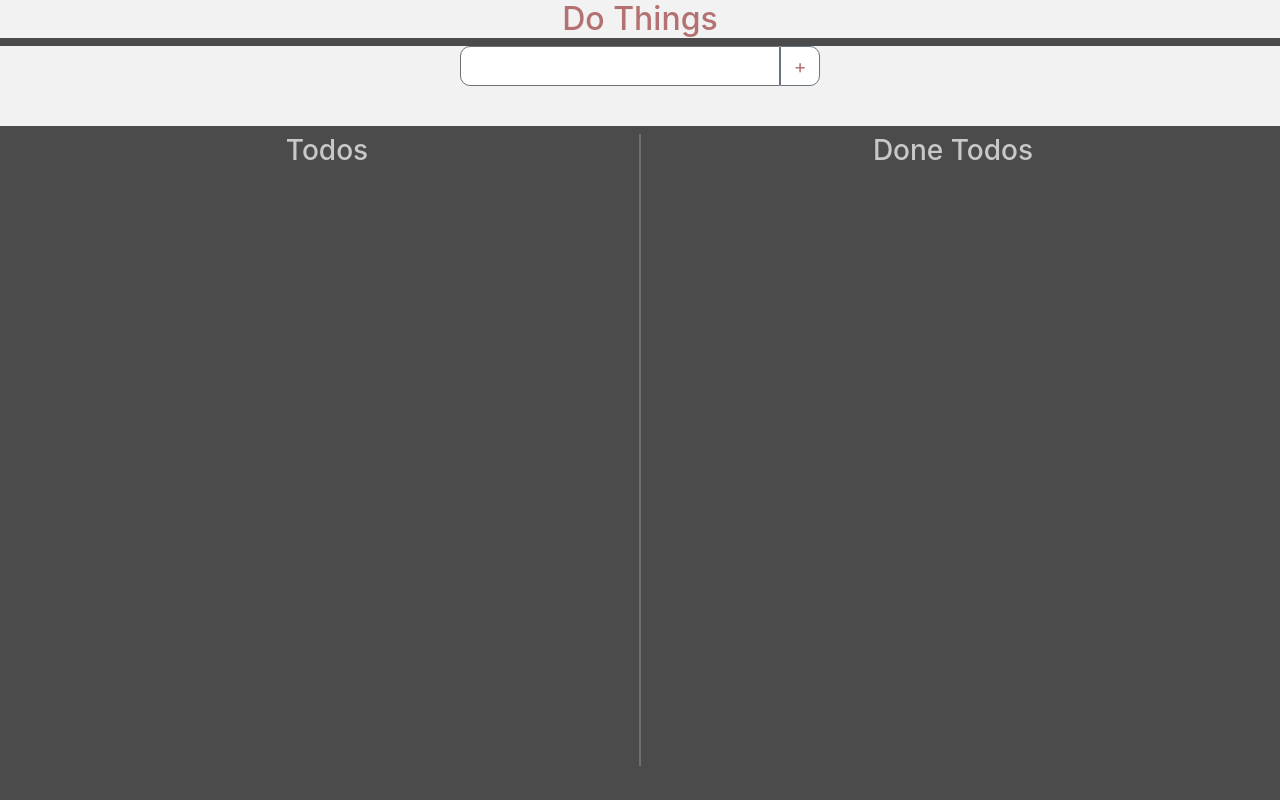
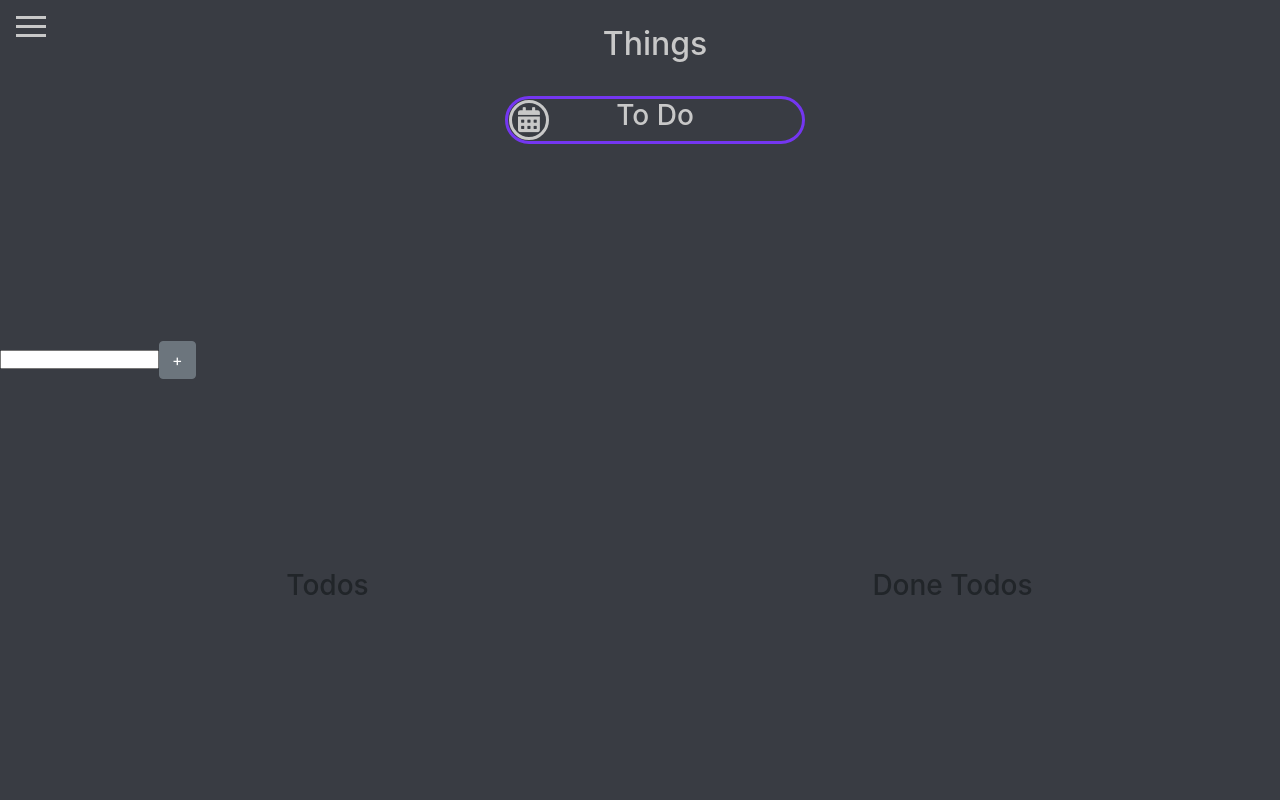
Before and after one commit to nom0relife/React-ToDo, a React (Create React App) app: page / in a window 1280 px wide. Built offline with nearby package versions, Linux system fonts and the light colour scheme.

Commit message:
new branch

```diff
--- a/src/App.css
+++ b/src/App.css
@@ -1,105 +1,91 @@
 .App {
-  background-color: #4B4B4B;
+  display: -ms-grid;
+  display: grid;
+  grid-template: 'nav' 'list' 'todoNav';
+  background-color: #393C43;
+  width: 100vw;
   height: 100vh;
 }
 
-.App header {
-  background-color: #f2f2f2;
+.App .navbar {
+  grid-area: nav;
+  display: -ms-grid;
+  display: grid;
+  height: 20vh;
+  grid-template: 'burger title. '
+ '.title .'
+ '. menu .';
+  color: #C8C8C8;
 }
 
-.App header h2 {
-  color: #B47171;
-  font-size: 2rem;
+.App .navbar .burger {
+  grid-area: burger;
+  height: 1vh;
+  cursor: pointer;
+}
+
+.App .navbar .ham div:nth-child(1) {
+  -webkit-transform: translate(5px, 8px) rotate(-45deg);
+          transform: translate(5px, 8px) rotate(-45deg);
+}
+
+.App .navbar .ham div:nth-child(2) {
+  display: none;
+}
+
+.App .navbar .ham div:nth-child(3) {
+  -webkit-transform: translate(5px, -1px) rotate(45deg);
+          transform: translate(5px, -1px) rotate(45deg);
+}
+
+.App .navbar .title {
+  grid-area: title;
   text-align: center;
 }
 
-.App .input-form {
-  text-align: center;
-  display: block;
-  margin: 0 auto;
-  height: 10vh;
-  background-color: #f2f2f2;
+.App .navbar .menu {
+  grid-area: menu;
+  display: -webkit-box;
+  display: -ms-flexbox;
+  display: flex;
+  -webkit-box-orient: horizontal;
+  -webkit-box-direction: normal;
+      -ms-flex-direction: row;
+          flex-direction: row;
+  -webkit-box-align: center;
+      -ms-flex-align: center;
+          align-items: center;
+  -webkit-box-pack: center;
+      -ms-flex-pack: center;
+          justify-content: center;
+  border: 3px solid #7436F1;
+  width: 300px;
+  height: auto;
+  border-radius: 100px;
+  position: relative;
 }
 
-.App .input-form .text-container input {
-  width: 20rem;
-  height: 2.5rem;
-  font-size: 1.2rem;
-  color: #B47171;
-  border-top-left-radius: 10px;
-  border-bottom-left-radius: 10px;
-  border: 1px solid #707070;
+.App .navbar .menu i {
+  position: absolute;
+  left: 10px;
+  font-size: 25px;
 }
 
-.App .input-form .text-container input:focus {
-  outline: none;
-  width: 21rem;
-  -webkit-transition: ease-in-out, width .5s ease-in-out;
-  transition: ease-in-out, width .5s ease-in-out;
+.App .navbar .menu i:after {
+  content: '';
+  position: absolute;
+  border: 3px solid #C8C8C8;
+  width: 40px;
+  height: 40px;
+  border-radius: 30px;
+  left: -9px;
+  top: -7px;
 }
 
-.App .input-form .text-container button {
-  width: 2.5rem;
-  height: 2.5rem;
-  font-size: 1.2rem;
-  color: #B47171;
-  border-bottom-right-radius: 10px;
-  border-top-right-radius: 10px;
-  border-bottom-left-radius: unset;
-  border-top-left-radius: unset;
-  vertical-align: top;
-  padding: 0;
-  background-color: #ffffff;
-}
-
-.App .input-form .text-container button:hover {
-  background-color: #4B4B4B;
-  -webkit-transition: .5s ease-in-out;
-  transition: .5s ease-in-out;
-}
-
-.white-text {
-  color: #C8C8C8;
-}
-
-.right-line {
-  border-right: 1px solid #707070;
-}
-
-.left-line {
-  border-left: 1px solid #707070;
-}
-
-.todo-container li {
-  display: -ms-grid;
-  display: grid;
-  -ms-grid-columns: 10fr 1fr 1fr;
-      grid-template-columns: 10fr 1fr 1fr;
-  border: 1px solid #707070;
-  width: 80%;
-  margin: 0 auto;
-}
-
-.todo-container li .text {
-  font-size: 1.3rem;
-  color: #B47171;
-  text-align: left;
-}
-
-.todo-container li .done-text {
-  font-size: 1.3rem;
-  color: #B47171;
-  text-align: left;
-  text-decoration: line-through;
-}
-
-.todo-container li button {
-  background-color: transparent;
-  outline: none;
-  font-size: 1rem;
-}
-
-.full-height {
-  height: 80vh;
+.App .navbar .burger div {
+  width: 30px;
+  height: 3px;
+  background-color: #C8C8C8;
+  margin-bottom: 6px;
 }
 /*# sourceMappingURL=App.css.map */
--- a/src/App.js
+++ b/src/App.js
@@ -1,5 +1,5 @@
 import React, { useState } from "react";
-import Navigation from "./components/Navigation";
+import Form from "./components/Form";
 import TodoList from "./components/TodoList";
 import "./App.css";
 
@@ -8,13 +8,38 @@ function App() {
   const [todos, setTodos] = useState([]);
   const [dones, setDones] = useState([]);
 
+  const burger = () => {
+    //toggle class
+  };
+
   return (
     <div className="App">
-      <header>
-        <h2>Do Things</h2>
+      <header onClick={burger} className="navbar">
+        <div className="burger">
+          <div className="span1"></div>
+          <div className="span2"></div>
+          <div className="span3"></div>
+        </div>
+        <div className="title">
+          <h2>Things</h2>
+        </div>
+        <div className="menu">
+          <i class="fas fa-calendar-alt"></i>
+          <h3>To Do</h3>
+        </div>
       </header>
-      <Navigation todos={todos} inputText={inputText} setTodos={setTodos} setInputText={setInputText} />
-      <TodoList todos={todos} setTodos={setTodos} dones={dones} setDones={setDones} />
+      <Form
+        todos={todos}
+        inputText={inputText}
+        setTodos={setTodos}
+        setInputText={setInputText}
+      />
+      <TodoList
+        todos={todos}
+        setTodos={setTodos}
+        dones={dones}
+        setDones={setDones}
+      />
     </div>
   );
 }
--- a/src/App.scss
+++ b/src/App.scss
@@ -1,121 +1,216 @@
-$background:#4B4B4B;
-$navbar-background-color:#f2f2f2;
-$navbar-text-color:#B47171;
+$background:#393C43;
+$purple:#7436F1;
+$text:#C8C8C8;
+$white:#ffffff;
 
-.App {
-    background-color: $background;
-    height: 100vh;
+// .App {
+//     background-color: $background;
+//     height: 100vh;
 
-    header {
-        background-color: $navbar-background-color;
+//     header {
+//         background-color: $navbar-background-color;
 
-        h2 {
-            color: $navbar-text-color;
-            font-size: 2rem;
-            text-align: center;
+//         h2 {
+//             color: $navbar-text-color;
+//             font-size: 2rem;
+//             text-align: center;
 
-        }
+//         }
+
+//     }
+
+//     .input-form {
+//         text-align: center;
+//         display: block;
+//         margin: 0 auto;
+//         height: 10vh;
+//         background-color: $navbar-background-color;
+
+
+
+//         .text-container {
+
+//             input {
+//                 width: 20rem;
+//                 height: 2.5rem;
+//                 font-size: 1.2rem;
+//                 color: $navbar-text-color;
+//                 border-top-left-radius: 10px;
+//                 border-bottom-left-radius: 10px;
+//                 border: 1px solid #707070;
+
+//                 &:focus {
+//                     outline: none;
+//                     width: 21rem;
+//                     transition: ease-in-out, width .5s ease-in-out;
+
+//                 }
+//             }
+
+//             button {
+//                 width: 2.5rem;
+//                 height: 2.5rem;
+//                 font-size: 1.2rem;
+//                 color: $navbar-text-color;
+//                 border-bottom-right-radius: 10px;
+//                 border-top-right-radius: 10px;
+//                 border-bottom-left-radius: unset;
+//                 border-top-left-radius: unset;
+//                 vertical-align: top;
+//                 padding: 0;
+//                 background-color: #ffffff;
+
+//                 &:hover {
+//                     background-color: #4B4B4B;
+//                     transition: .5s ease-in-out;
+//                 }
+
+//             }
+//         }
+
+
+//     }
+
+// }
+
+// .white-text {
+//     color: #C8C8C8;
+// }
+
+// .right-line {
+//     border-right: 1px solid #707070;
+// }
+
+// .left-line {
+//     border-left: 1px solid #707070;
+// }
+
+// .todo-container li{
+//     display: grid;
+//     // gap: 5px;
+//     grid-template-columns:10fr 1fr 1fr;
+//     // grid-template-rows: auto;
+//     border: 1px solid #707070;
+//     width: 80%;
+//     margin: 0 auto;
+
+//     .text {
+//         font-size: 1.3rem;
+//         color: $navbar-text-color;
+//         text-align: left;
+//     }
+
+//     .done-text{
+//         font-size: 1.3rem;
+//         color: $navbar-text-color;
+//         text-align: left;
+//         text-decoration: line-through;
+//     }
+
+
+//     button {
+//         background-color: transparent;
+//         outline: none;
+//         font-size: 1rem;
+
+//     }
+
+// }
+
+// .full-height {
+//     height: 80vh;
+// }
+
+.App{
+    display: grid;
+  grid-template: 'nav' 'list' 'todoNav';
+
+  background-color: $background;
+  width: 100vw;
+  height: 100vh;
+
+  .navbar{
+    grid-area: nav;
+    display: grid;
+    height: 20vh;
+    grid-template:
+    'burger title. '
+    '.title .'
+    '. menu .'
+    ;
+
+
+
+
+    .burger{
+        grid-area: burger;
+        height: 1vh;
+        cursor: pointer;
 
     }
 
-    .input-form {
+    .ham{
+
+        div:nth-child(1){
+            transform:translate(5px,8px) rotate(-45deg);
+            // transform: translate(0px, 10px);
+        }
+
+        div:nth-child(2){
+            display: none;
+        }
+
+        div:nth-child(3){
+            transform:translate(5px,-1px) rotate(45deg);
+        }
+    }
+
+    .title{
+        grid-area: title;
         text-align: center;
-        display: block;
-        margin: 0 auto;
-        height: 10vh;
-        background-color: $navbar-background-color;
+    }
+    .menu{
+        grid-area: menu;
+        display: flex;
+        flex-direction: row;
+        align-items: center;
+        justify-content: center;
+        border: 3px solid $purple;
+        width: 300px;
+        height: auto;
+        border-radius: 100px;
+        position: relative;
 
+        i{
+            position: absolute;
+            left: 10px;
+            font-size: 25px;
+            // padding-right: 10px;
 
+            &:after{
+                content: '';
+                position: absolute;
+                border:3px solid $text;
+                width: 40px;
+                height: 40px;
+                border-radius: 30px;
+                left: -9px;
+                top: -7px;
 
-        .text-container {
-
-            input {
-                width: 20rem;
-                height: 2.5rem;
-                font-size: 1.2rem;
-                color: $navbar-text-color;
-                border-top-left-radius: 10px;
-                border-bottom-left-radius: 10px;
-                border: 1px solid #707070;
-
-                &:focus {
-                    outline: none;
-                    width: 21rem;
-                    transition: ease-in-out, width .5s ease-in-out;
-
-                }
             }
 
-            button {
-                width: 2.5rem;
-                height: 2.5rem;
-                font-size: 1.2rem;
-                color: $navbar-text-color;
-                border-bottom-right-radius: 10px;
-                border-top-right-radius: 10px;
-                border-bottom-left-radius: unset;
-                border-top-left-radius: unset;
-                vertical-align: top;
-                padding: 0;
-                background-color: #ffffff;
+        }
+    }
+    color:$text;
 
-                &:hover {
-                    background-color: #4B4B4B;
-                    transition: .5s ease-in-out;
-                }
-
-            }
+    .burger{
+        div{
+            width: 30px;
+            height: 3px;
+            background-color: $text;
+            margin-bottom: 6px;
         }
-
-
     }
 
 }
-
-.white-text {
-    color: #C8C8C8;
 }
-
-.right-line {
-    border-right: 1px solid #707070;
-}
-
-.left-line {
-    border-left: 1px solid #707070;
-}
-
-.todo-container li{
-    display: grid;
-    // gap: 5px;
-    grid-template-columns:10fr 1fr 1fr;
-    // grid-template-rows: auto;
-    border: 1px solid #707070;
-    width: 80%;
-    margin: 0 auto;
-
-    .text {
-        font-size: 1.3rem;
-        color: $navbar-text-color;
-        text-align: left;
-    }
-
-    .done-text{
-        font-size: 1.3rem;
-        color: $navbar-text-color;
-        text-align: left;
-        text-decoration: line-through;
-    }
-
-
-    button {
-        background-color: transparent;
-        outline: none;
-        font-size: 1rem;
-
-    }
-
-}
-
-.full-height {
-    height: 80vh;
-}
--- a/src/components/Navigation.js
+++ b/src/components/Form.js
@@ -1,6 +1,6 @@
 import React from "react";
 
-export default function Navigation({
+export default function Form({
   inputText,
   setInputText,
   todos,
```
Also changed, not shown: 1 other file (tests, documents, lock files or other folders).
